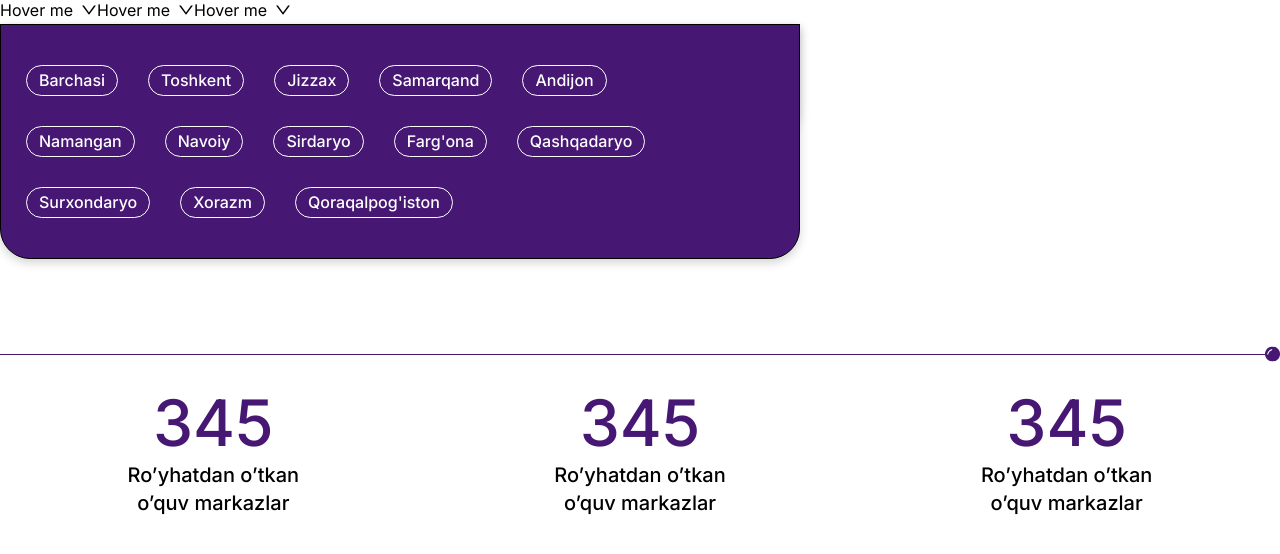
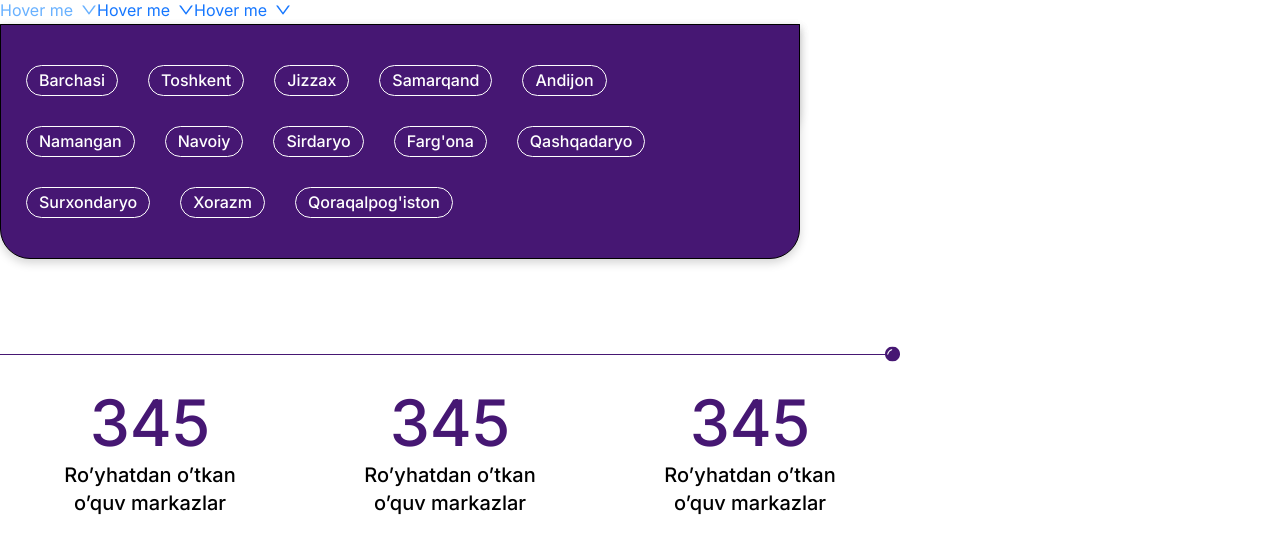
Before and after one commit to FazliddinMirzaqosimov/findedu-web, a Next.js app: page /components in a window 1280 px wide. Shown: the top 554 px of the page. Built offline with nearby package versions, Linux system fonts and the light colour scheme.

Commit message:
Space add in components

```diff
--- a/src/pages/components.tsx
+++ b/src/pages/components.tsx
@@ -3,18 +3,15 @@ import Input from "@/components/Input/Input";
 import React from "react";
 import Tag from "@/components/Tag/tag";
 import style from '@/styles/components.module.scss'
+import {Space} from "antd";
 
 const Components = () => {
     return (
         <div>
-            <div className={style.componentWrapper}>
+            <Space direction={"vertical"} size={[10,150]}>
                 <Input/>
-            </div>
-            <div className={style.componentWrapper}>
                 <Tag text={'tag'} color={'blue'}/>
-            </div>
 
-            <div className={style.componentWrapper}>
                 <Counter
                     options={[
                         {count: 345, label: "Ro’yhatdan o’tkan o’quv markazlar"},
@@ -22,7 +19,8 @@ const Components = () => {
                         {count: 345, label: "Ro’yhatdan o’tkan o’quv markazlar"},
                     ]}
                 />
-            </div>
+
+            </Space>
         </div>
     );
 };
```
